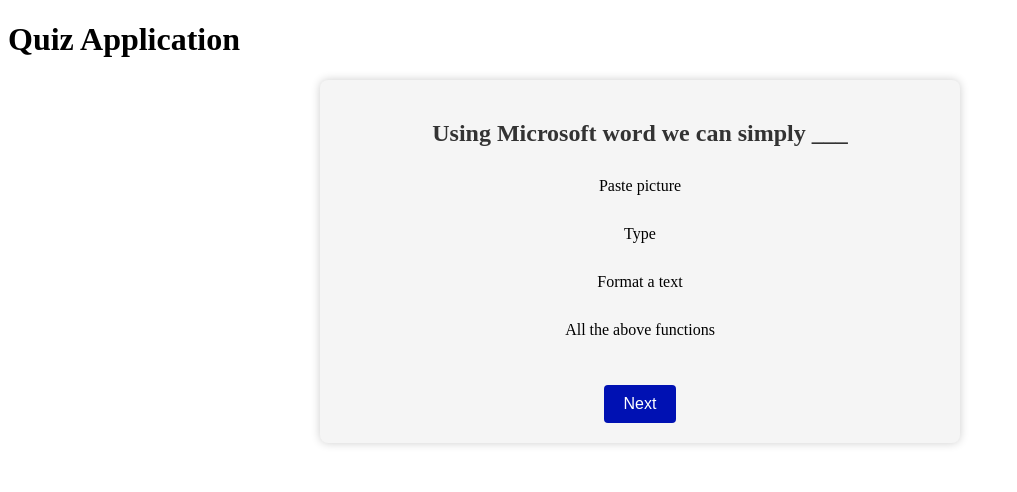
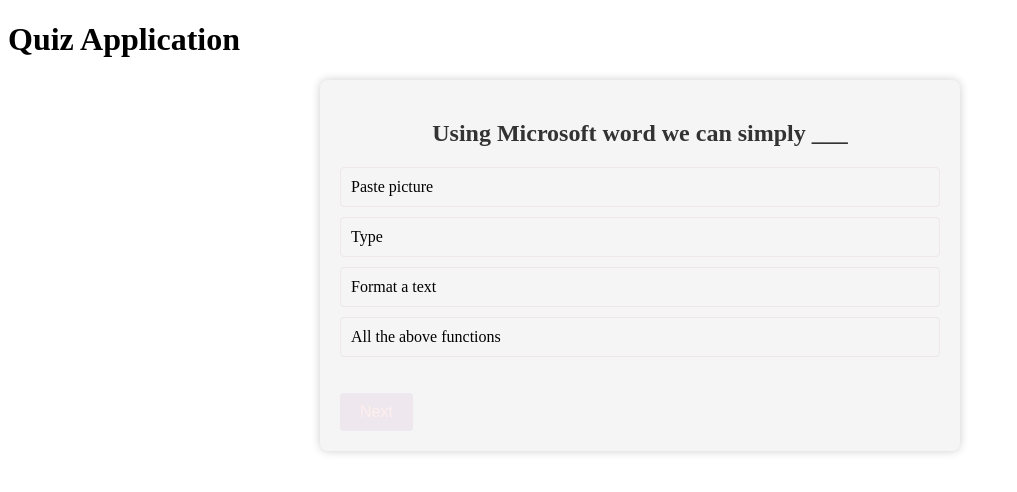
Before and after one commit to mendoncamaria/quiz-app, a React (Vite) app: page / in a window 1280 px wide. Shown: the top 492 px of the page, without its empty margins (0-1017 px from the left). Built offline with nearby package versions, Linux system fonts and the light colour scheme.

Commit message:
fixed styles

```diff
--- a/src/StyledComponents.js
+++ b/src/StyledComponents.js
@@ -7,17 +7,17 @@
   background-color: #f5f5f5;
   border-radius: 8px;
   box-shadow: 0px 0px 10px rgba(0, 0, 0, 0.2);
-  text-align: center;
 `;
 
 export const Question = styled.h2`
   font-size: 24px;
   margin-bottom: 20px;
   color: #333;
+  text-align: center;
 `;
 
-export const OptionsList = styled.ul`
-  list-style: none;
+export const OptionsList = styled.ol`
+  list-style-type: none;
   padding: 0;
 `;
 
@@ -26,23 +26,24 @@
   cursor: pointer;
   padding: 10px;
   border-radius: 4px;
+  border: 1px solid #eee7ed;
   transition: background-color 0.3s ease-in-out;
 
   &:hover {
-    background-color: #007bff;
-    color: #fff;
+    border: 1px solid #ac118a;
   }
 
   ${(props) =>
     props.selected &&
     `
-    background-color: #28a745;
-    color: #fff;
+    background-color: #f5def2;
+    border: 1px solid #ac118a;
+    color: #630454;
   `}
 `;
 
 export const NextButton = styled.button`
-  background-color: #007bff;
+  background-image: linear-gradient(to right, #9d176c, #a77da4);
   color: #fff;
   border: none;
   padding: 10px 20px;
@@ -52,24 +53,31 @@
   margin-top: 20px;
   transition: background-color 0.3s ease-in-out;
 
-  &:hover {
-    background-color: #0056b3;
-  }
-
   &:disabled {
-    background-color: #0011b3;
+    background-image: linear-gradient(to right, #eee7ed, #eee7ed);
+    color: #ffeeee;
   }
 `;
 
 export const QuizCompletedMessage = styled.p`
-  font-size: 18px;
-  margin-top: 20px;
-  color: #333;
+  font-size: 40px;
+  text-align: center;
+  margin: 20px 0;
+  color: #9d176c;
+  font-weight: bold;
+`;
+export const QuizMainHeading = styled.p`
+  font-size: 40px;
+  text-align: center;
+  margin: 20px 0;
+  color: #000;
+  font-weight: bold;
+  padding-top: 2rem;
 `;
 
 export const Score = styled.p`
   font-size: 24px;
   font-weight: bold;
   margin-top: 20px;
-  color: #28a745; /* Green color for correct score */
+  color: #691249;
 `;
```
